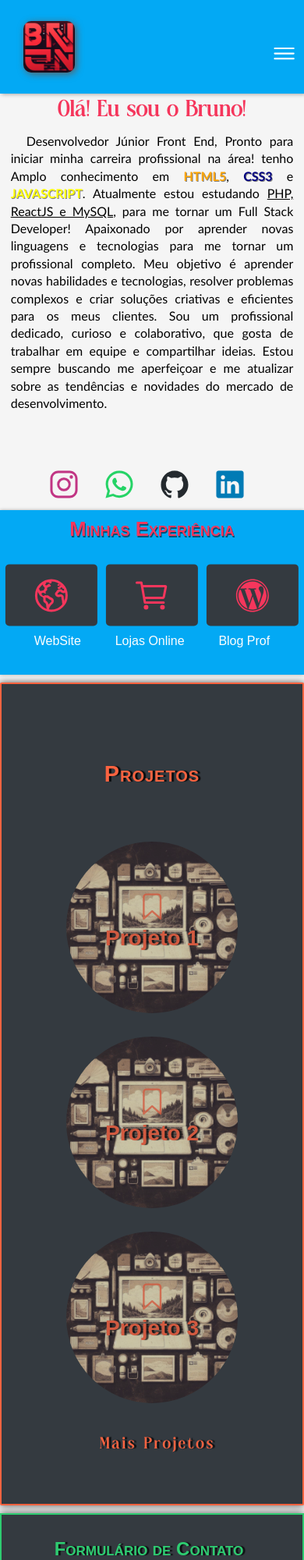
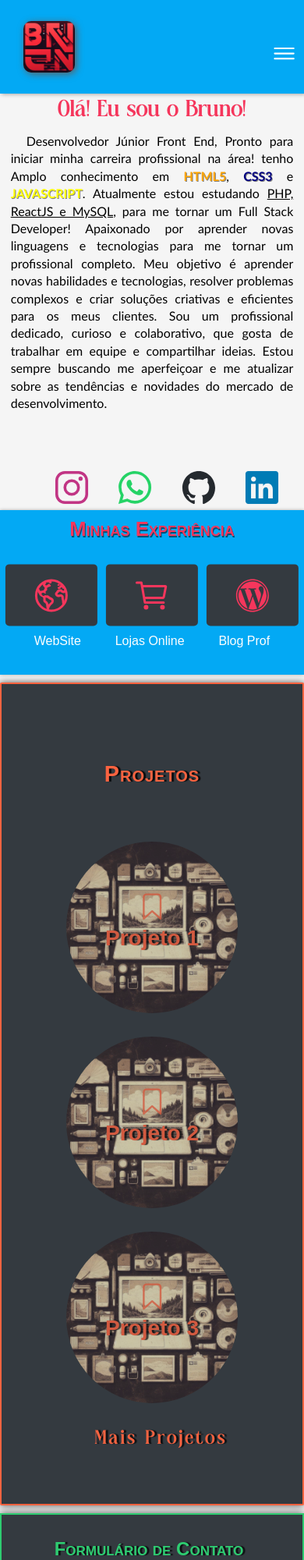
Before and after one commit to Brunoarguelho/portifolio, a plain HTML site: page index.htm in a window 390 px wide. Shown: the top 2000 px of the page at 78% size. Drawn offline with nearby package versions, Linux system fonts and the light colour scheme.

Commit message:
mudei algumas conf

```diff
--- a/style01.css
+++ b/style01.css
@@ -805,8 +805,8 @@ footer >p{ /*paragrafo final do footer*/
 
     .rede-sociais{
         top: 90%;
-        right: 55px;
-        font-size: 2.5em;
+        right: 10px;
+        font-size: 3em;
     }
 
     section#experiencia{
@@ -896,10 +896,12 @@ footer >p{ /*paragrafo final do footer*/
         width: 100%;
         height: 30px;
         padding: 0;
+        margin-left: -7px;
     }
 
     form textarea{
         width: 100%;
+        margin-left: -7px;
     }
 
     form button{
@@ -930,8 +932,8 @@ footer >p{ /*paragrafo final do footer*/
     }
 
     div.tab span{
-        right: 29%;
-        top: 40px;
-        font-size: 20px;
+        right: 25%;
+        top: 30px;
+        font-size: 1.5em;
      }
 }
```
